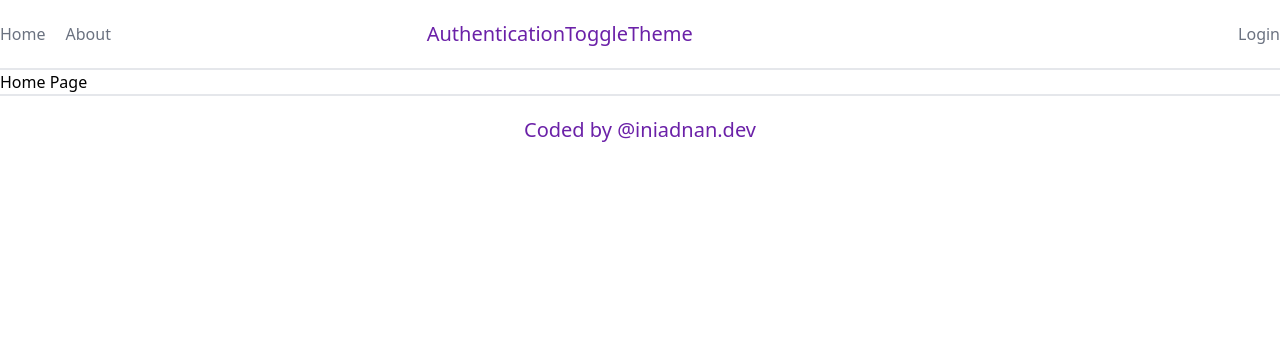
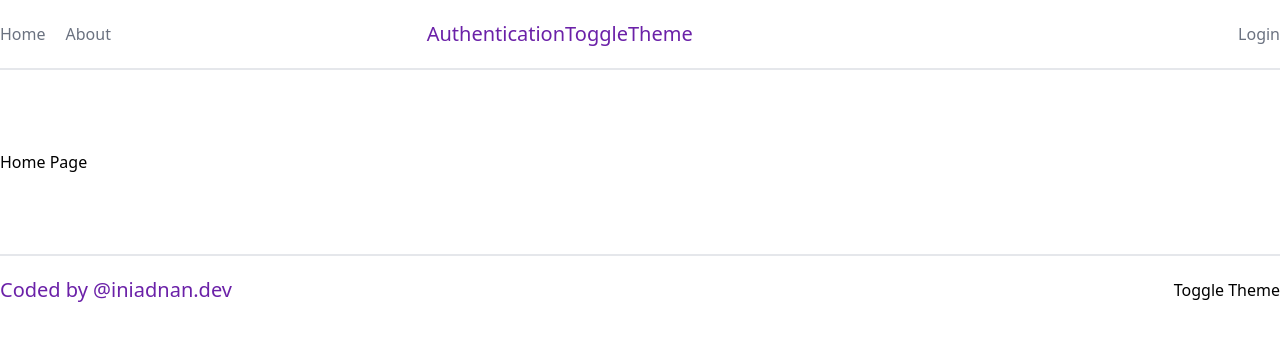
Before and after one commit to iniadnan/react-ts-usecontext-authentication, a React (Vite) app: page / in a window 1280 px wide. Shown: the top 340 px of the page. Built offline with nearby package versions, Linux system fonts and the light colour scheme.

Commit message:
setup usecontext in primarylayout

```diff
--- a/src/components/Footer.tsx
+++ b/src/components/Footer.tsx
@@ -1,8 +1,16 @@
 export default function Footer() {
+
+    const onToggleTheme = () => {
+        console.log('Trigger Toggle Theme')
+    }
+
     return (
         <footer className="w-full border-t-2">
-            <div className="container mx-auto px-5 md:px-0 py-5">
+            <div className="container mx-auto flex items-center justify-between px-5 md:px-0 py-5">
                 <p className="font-medium text-base text-xl text-purple-800 text-center">Coded by @iniadnan.dev</p>
+                <div>
+                    <button type="button" onClick={onToggleTheme}>Toggle Theme</button>
+                </div>
             </div>
         </footer>
     )
--- a/src/layouts/PrimaryLayout.tsx
+++ b/src/layouts/PrimaryLayout.tsx
@@ -1,13 +1,24 @@
+import { createContext, useState } from "react";
 import { Outlet } from "react-router-dom";
 import Navbar from "../components/Navbar";
 import Footer from "../components/Footer";
+import { IThemes } from '../types/index'
+
+const ThemeContext = createContext<IThemes | null>(null)
 
 export default function PrimaryLayout() {
+    const [darkMode, setDarkMode] = useState(false)
+
     return (
-        <>
+        <ThemeContext.Provider
+            value={{
+                darkMode,
+                toggleTheme: () => setDarkMode(!darkMode),
+            }}
+        >
             <Navbar />
             <Outlet />
             <Footer />
-        </>
+        </ThemeContext.Provider>
     )
 }
--- a/src/pages/Home.tsx
+++ b/src/pages/Home.tsx
@@ -1,5 +1,9 @@
 export default function Home() {
     return (
-        <h1>Home Page</h1>
+        <main>
+            <div className="container mx-auto px-5 md:px-0 py-20">
+                <h1>Home Page</h1>
+            </div>
+        </main>
     )
 }
--- a/src/types/index.ts
+++ b/src/types/index.ts
@@ -2,3 +2,8 @@ export interface IRouterError {
   statusText?: string;
   message?: string;
 }
+
+export interface IThemes {
+  darkMode: boolean;
+  toggleTheme: () => void;
+}
```
